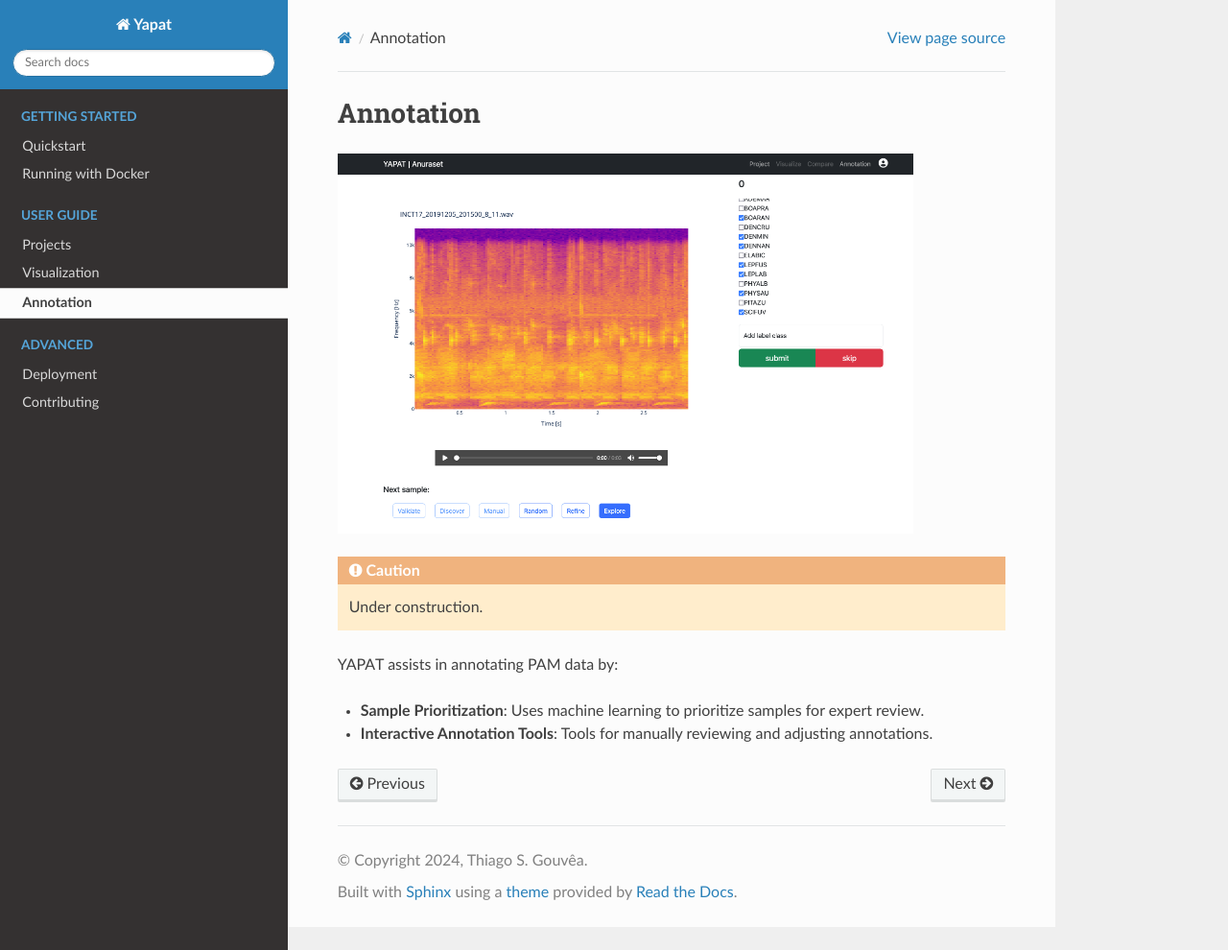
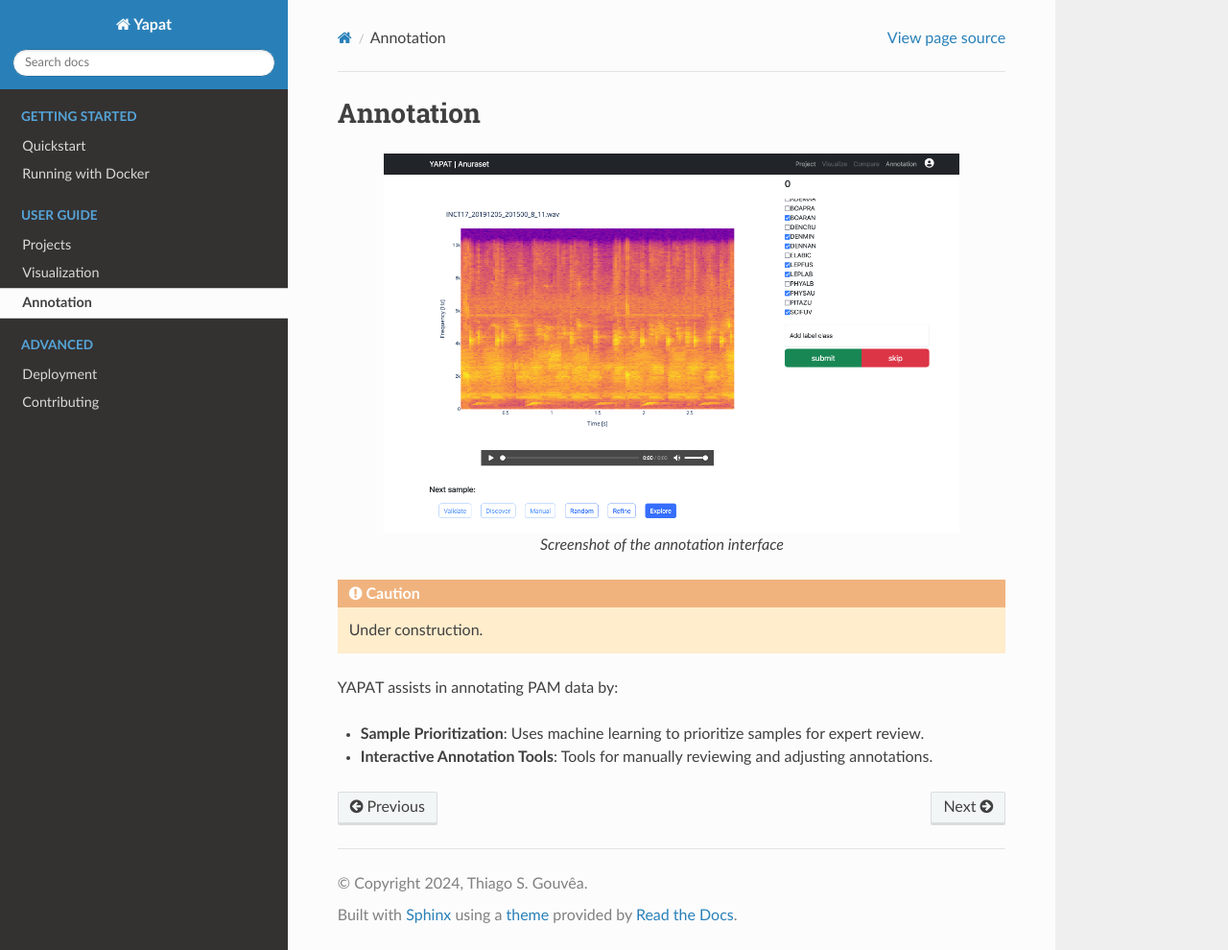
Before and after one commit to yapat-app/yapat, a Sphinx documentation site: the page built from docs/annotation.rst, in a window 1280 px wide and 990 px high. Shown: the whole window at 96% size. Built offline with Sphinx 7.4.7 and the Read the Docs theme 2.0.0, drawn with Linux system fonts in a browser that asks for light colours.

Commit message:
Add screenshot

```diff
--- a/docs/annotation.rst
+++ b/docs/annotation.rst
@@ -1,9 +1,13 @@
 Annotation
 ==========
 
-.. image:: _static/yapat_screenshot.png
-   :alt: Screenshot of the annotation interface
+.. figure:: _static/yapat_screenshot.png
+   :alt: Annotation Interface
    :width: 600px
+   :align: center
+
+   Screenshot of the annotation interface
+
 
 .. caution::
    Under construction.
```
